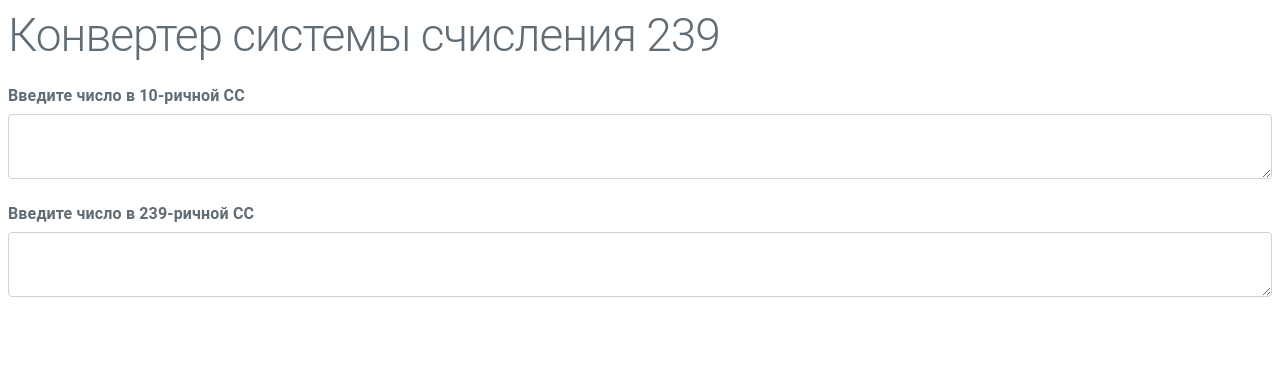
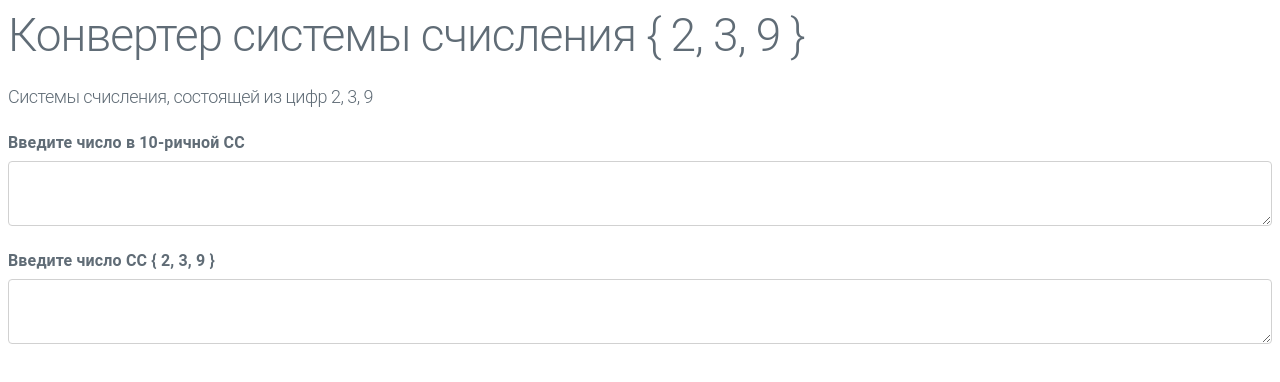
Before and after one commit to MonkPatch-CS-HW/Converter-239, a plain HTML site: page index.html in a window 1280 px wide. Drawn offline with Linux system fonts and the light colour scheme.

Commit message:
Clarify 239 meaning

```diff
--- a/index.html
+++ b/index.html
@@ -8,13 +8,14 @@
   <link rel="stylesheet" href="milligram.css">
   <script src="BigInteger.js" type="text/javascript"></script>
   <script src="script.js" type="text/javascript" defer></script>
-  <title>Система счисления 239</title>
+  <title>Система счисления { 2, 3, 9 }</title>
 </head>
 <body>
-  <h1>Конвертер системы счисления 239</h1>
+  <h1>Конвертер системы счисления { 2, 3, 9 }</h1>
+  <h5>Системы счисления, состоящей из цифр 2, 3, 9</h5>
   <label for="num10">Введите число в 10-ричной СС</label>
   <textarea type="text" id="num10"></textarea>
-  <label for="num239">Введите число в 239-ричной СС</label>
+  <label for="num239">Введите число СС { 2, 3, 9 }</label>
   <textarea type="text" id="num239"></textarea>
 </body>
 </html>
```
Also changed, not shown: BigInteger.js (line endings or trailing spaces), milligram.css (line endings or trailing spaces), script.js (line endings or trailing spaces), style.css (line endings or trailing spaces), 1 other file.
